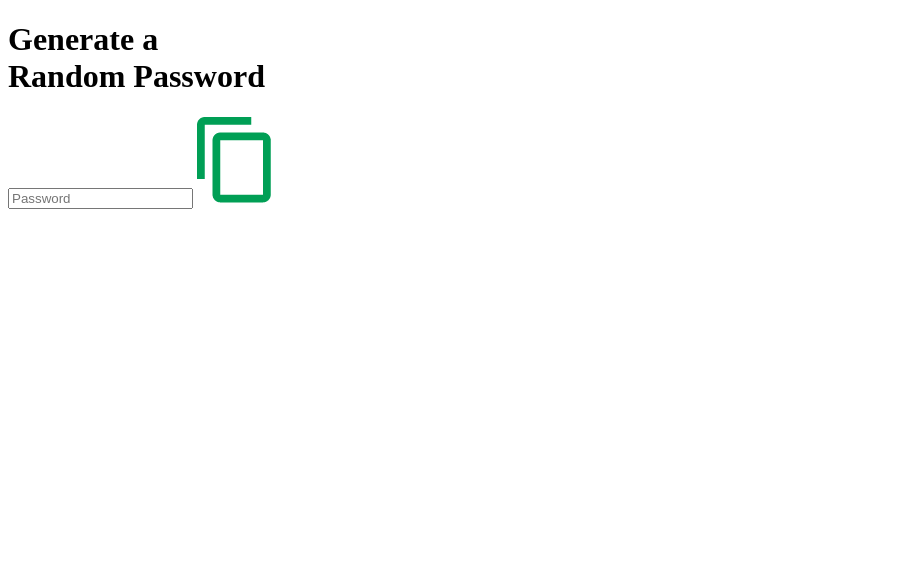
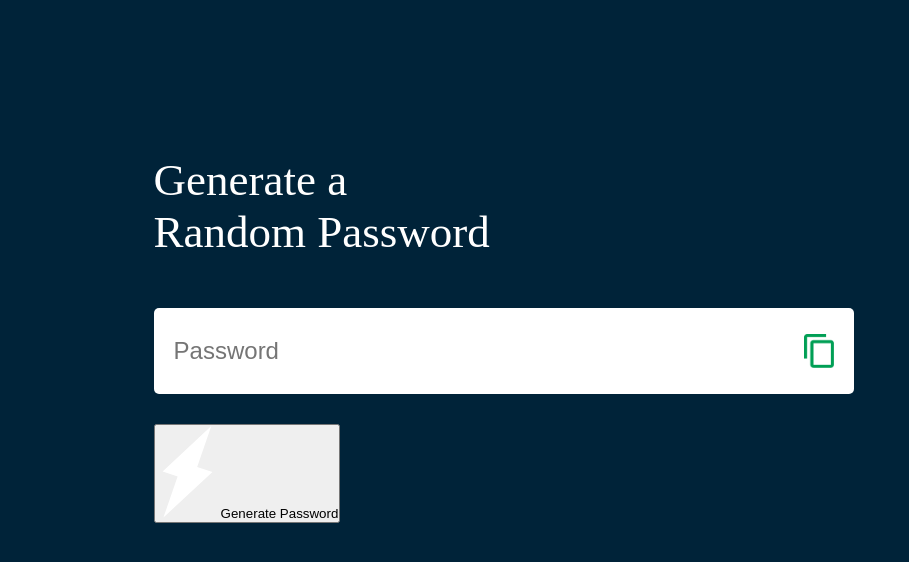
Before and after one commit to anshu9015/JavaScript30-Day4-generate-password-app-, a plain HTML site: page index.html in a window 1280 px wide. Shown: the whole page, without its empty margins (0-909 px from the left). Drawn offline with Linux system fonts and the light colour scheme.

Commit message:
index.html created

```diff
--- a/index.html
+++ b/index.html
@@ -13,6 +13,7 @@
             <input type="text" id="password" placeholder="Password">
             <img src="images/copy.png" >
         </div>
+        <button><img src="images/generate.png">Generate Password</button>
     </div>
 </body>
 </html>
--- a/style.css
+++ b/style.css
@@ -0,0 +1,45 @@
+*{
+    margin: 0;
+    padding: 0;
+    font-family: 'poppins' sans-serif;
+    box-sizing: border-box;
+}
+body{
+    background: #002339;
+    color: #fff;
+}
+.container{
+    margin: 12%;
+    width: 90%;
+    max-width: 700px;
+}
+.display{
+    width: 100%;
+    margin-top: 50px;
+    margin-bottom: 30px;
+    background: #fff;
+    color: #333;
+    display: flex;
+    align-items: center;
+    justify-content: space-between;
+    padding: 26px 20px;
+    border-radius: 5px;
+}
+.container h1{
+    font-weight: 500;
+    font-size: 45px;
+}
+.container h1 span{
+    color: #019f55;
+    border-bottom: 4px solid #019f55;
+    padding-bottom: 7px;
+}
+.display img{
+    width: 30px;
+    cursor: pointer;
+}
+.display input{
+    border: 0;
+    outline: 0;
+    font-size: 24px;
+}
```
